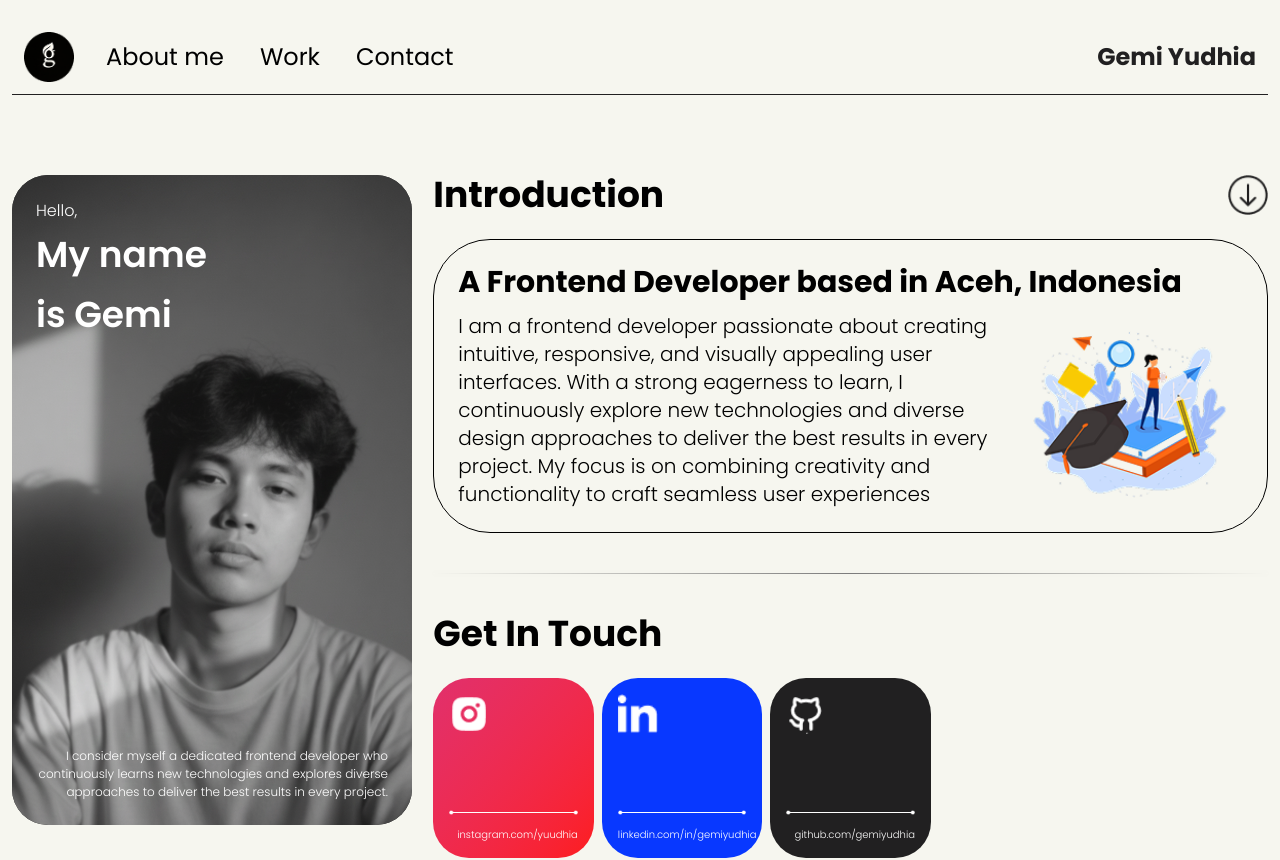
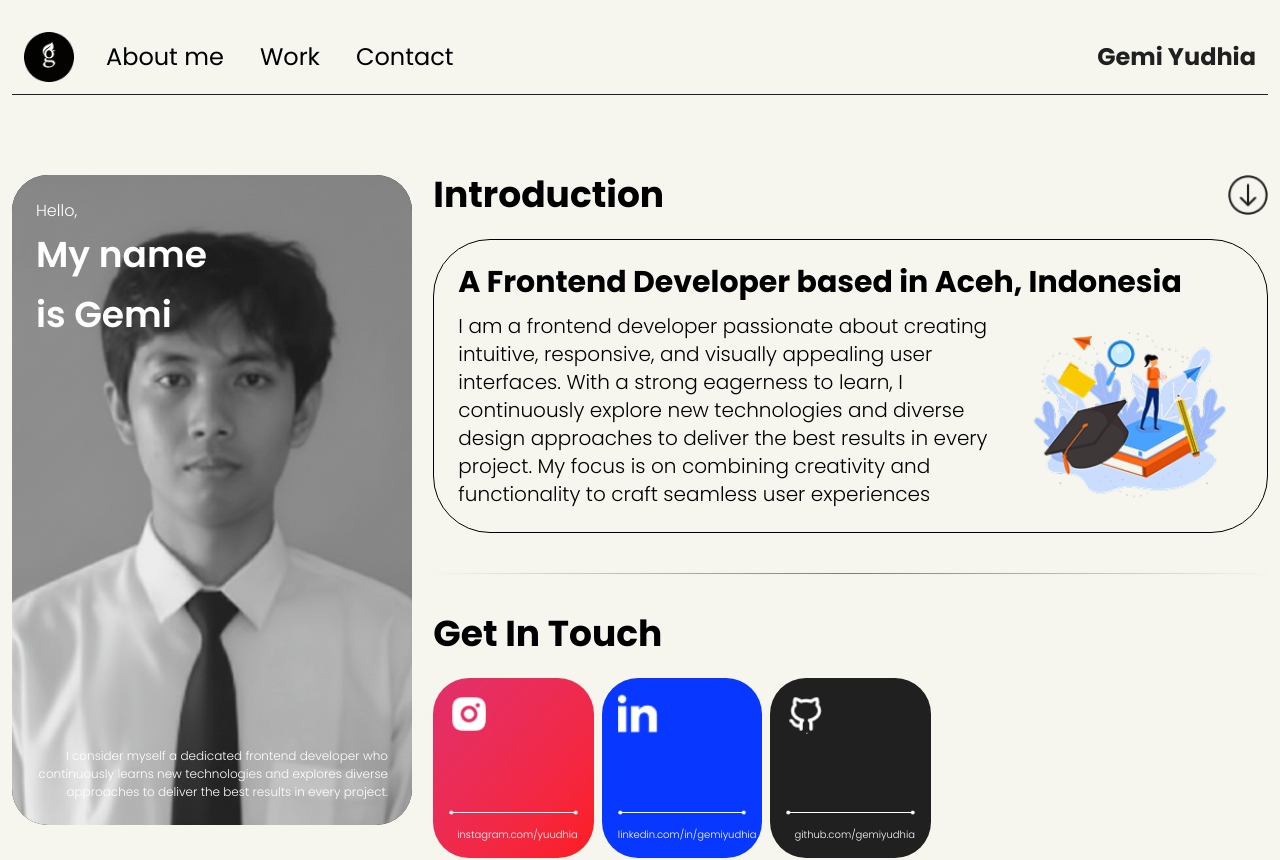
Before and after one commit to gemiyudhia/gemiyudhiaa, a Next.js app: page /about-me in a window 1280 px wide. Shown: the top 860 px of the page. Built offline with nearby package versions, Linux system fonts and the light colour scheme.

Commit message:
change about image

```diff
--- a/src/components/AboutCard.tsx
+++ b/src/components/AboutCard.tsx
@@ -20,7 +20,7 @@ const AboutCard = () => {
         transition={{ type: "spring", stiffness: 300, damping: 20 }}
       >
         <Image
-          src="/images/profile.png"
+          src="/images/gemi-yudhia.png"
           alt="profile"
           fill
           className="object-cover rounded-[36px]"
```
Also changed, not shown: public/images/gemi-new.png (added), public/images/gemi-yudhia.png (added).
